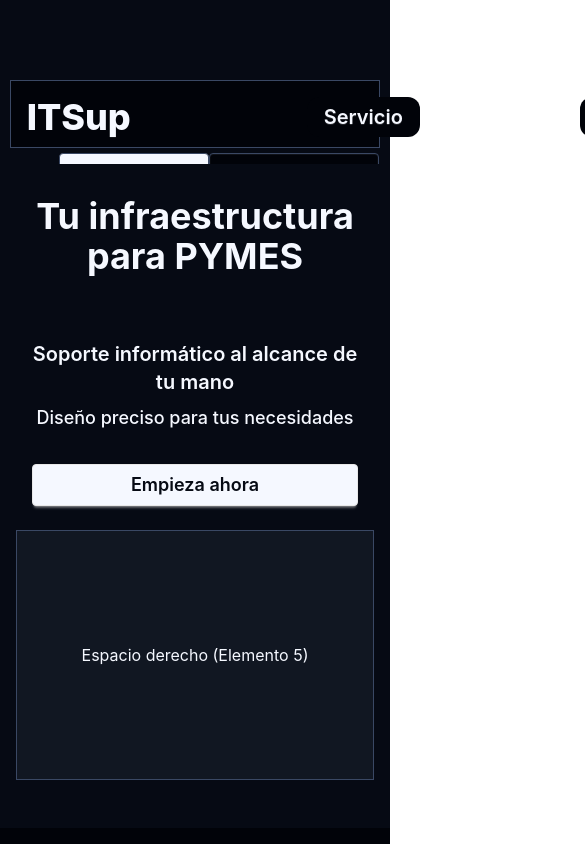
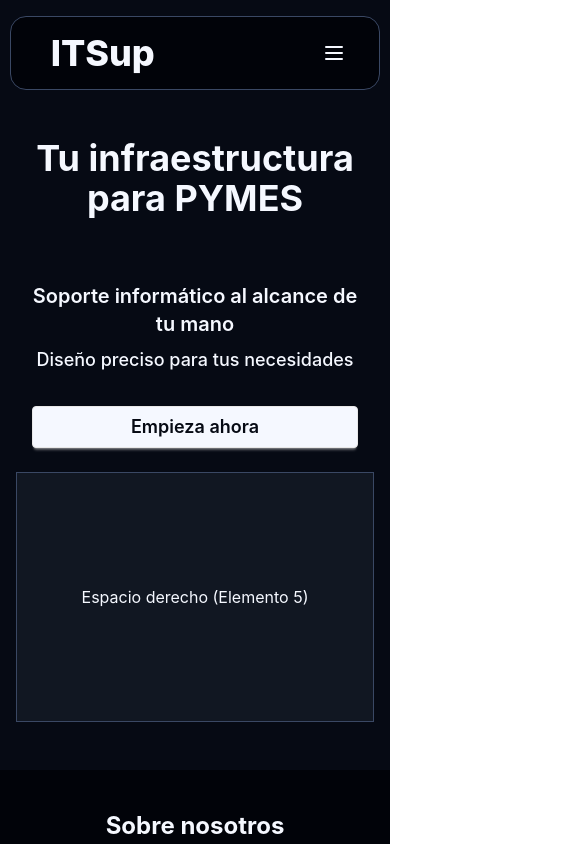
Before and after one commit to CopernicoDev/PYMES_WEB_Frontend_Angular, an Angular app: page /home in a window 390 px wide. Shown: the top 844 px of the page, 585 px wide, since content can reach past the window. Built offline with nearby package versions, Linux system fonts and the light colour scheme.

Commit message:
Pagina home adaptada completamente a movil

```diff
--- a/src/app/components/nav-bar/nav-bar-buttons/nav-bar-buttons.html
+++ b/src/app/components/nav-bar/nav-bar-buttons/nav-bar-buttons.html
@@ -1,7 +1,8 @@
-<nav class="grid grid-flow-col items-center ">
+<nav class="grid grid-flow-col items-center">
     @for (item of buttonsOptions; track item.label) {
     <a [routerLink]="item.route"
-        class="border border-border cursor-pointer text-center {{ item.estilos }}">{{item.label}}
+        class="border border-border cursor-pointer text-center {{ item.estilos }} hidden md:grid md:items-center md:justify-center h-auto min-h-0">
+        {{item.label}}
     </a>
     }
 </nav>
--- a/src/app/components/nav-bar/nav-bar-buttons/nav-bar-buttons.ts
+++ b/src/app/components/nav-bar/nav-bar-buttons/nav-bar-buttons.ts
@@ -14,12 +14,12 @@ export class NavBarButtons {
     {
       label: 'Log in',
       route: '/login',
-      estilos: 'btn px-12 py-6 bg-text text-bg font-semibold text-lg hover:bg-text-muted '
+      estilos: 'btn px-12 py-3 bg-text text-bg font-semibold text-lg hover:bg-text-muted '
     },
     {
       label: 'Registro',
       route: '/sign-up',
-      estilos: 'btn px-12 py-6 font-semibold text-lg hover:bg-bg bg-bg-dark'
+      estilos: 'btn px-12 py-3 font-semibold text-lg hover:bg-bg bg-bg-dark'
     }
   ]
 
--- a/src/app/components/nav-bar/nav-bar-routes/nav-bar-routes.html
+++ b/src/app/components/nav-bar/nav-bar-routes/nav-bar-routes.html
@@ -1,6 +1,7 @@
-<nav class="grid grid-flow-col gap-40 items-center">
-    @for (item of menuOptions; track item.route) {
-    <a [routerLink]="item.route" routerLinkActive="active-link" class="nav-link {{item.estilos}}">
+<nav class="grid grid-flow-col gap-4 md:gap-20 lg:gap-40 items-center">
+    @for (item of menuOptions; track item.route; let idx = $index) {
+    <a [routerLink]="item.route" routerLinkActive="active-link"
+        class="nav-link {{item.estilos}} {{ idx > 0 ? 'hidden md:grid md:items-center md:justify-center h-auto min-h-0' : 'grid items-center justify-center' }}">
         {{item.label}}
     </a>
     }
--- a/src/app/components/nav-bar/nav-bar.html
+++ b/src/app/components/nav-bar/nav-bar.html
@@ -1,5 +1,54 @@
 <nav
-    class="bg-bg-dark border border-border md:min-w-[50vw] md:max-w-[50vw] md:min-h-[10vh] md:max-h-[10vh] min-w-[95vw] max-w-[95vw] min-h-[5vh] max-h-[8vh] md:mt-20 md:px-12 mt-20 md:grid md:grid-cols-2 ">
+    class="bg-bg-dark border border-border grid grid-cols-2 justify-between items-center md:min-w-[50vw] md:max-w-[50vw] md:min-h-[10vh] md:max-h-[10vh] min-w-[95vw] max-w-[95vw] min-h-[70px] md:mt-20 mt-4 px-6 md:px-12 relative rounded-2xl z-50">
+
+    <!-- Enlaces / Logo -->
     <app-nav-bar-routes class="grid justify-self-start"></app-nav-bar-routes>
-    <app-nav-bar-buttons class=" grid justify-self-end"></app-nav-bar-buttons>
+
+    <!-- Botones de Escritorio y Menú Hamburguesa Móvil -->
+    <div class="grid justify-self-end items-center grid-flow-col gap-4">
+        <!-- Botones de Escritorio -->
+        <app-nav-bar-buttons class="hidden md:grid"></app-nav-bar-buttons>
+
+        <!-- Botón de Menú Móvil -->
+        <button (click)="toggleMenu()" class="btn btn-ghost md:hidden p-2 text-text hover:bg-bg focus:outline-none"
+            aria-label="Toggle Menu">
+            @if (!isMenuOpen) {
+            <!-- Icono de Hamburguesa -->
+            <svg xmlns="http://www.w3.org/2000/svg" class="h-6 w-6" fill="none" viewBox="0 0 24 24"
+                stroke="currentColor" stroke-width="2">
+                <path stroke-linecap="round" stroke-linejoin="round" d="M4 6h16M4 12h16M4 18h16" />
+            </svg>
+            } @else {
+            <!-- Icono de Cerrar (X) -->
+            <svg xmlns="http://www.w3.org/2000/svg" class="h-6 w-6" fill="none" viewBox="0 0 24 24"
+                stroke="currentColor" stroke-width="2">
+                <path stroke-linecap="round" stroke-linejoin="round" d="M6 18L18 6M6 6l12 12" />
+            </svg>
+            }
+        </button>
+    </div>
+
+    <!-- Menú Desplegable Móvil -->
+    @if (isMenuOpen) {
+    <div
+        class="absolute top-[110%] left-0 w-full bg-bg-dark border border-border rounded-xl p-6 grid grid-cols-1 gap-4 shadow-lg md:hidden z-50">
+        <!-- Enlaces Móviles -->
+        <div class="grid grid-cols-1 gap-2 text-center">
+            <a routerLink="/services-it" (click)="closeMenu()"
+                class="p-3 font-semibold text-lg btn btn-ghost rounded-xl text-text hover:bg-bg w-full">Servicio</a>
+            <a routerLink="/contact" (click)="closeMenu()"
+                class="p-3 font-semibold text-lg btn btn-ghost rounded-xl text-text hover:bg-bg w-full">Contacto</a>
+        </div>
+        <!-- Divisor -->
+        <div class="border-t border-border my-1"></div>
+        <!-- Botones Móviles -->
+        <div class="grid grid-cols-1 gap-3">
+            <a routerLink="/login" (click)="closeMenu()"
+                class="btn w-full py-4 bg-text text-bg font-semibold text-lg hover:bg-text-muted rounded-xl text-center">Log
+                in</a>
+            <a routerLink="/sign-up" (click)="closeMenu()"
+                class="btn w-full py-4 font-semibold text-lg hover:bg-bg bg-bg-dark border border-border rounded-xl text-center text-text">Registro</a>
+        </div>
+    </div>
+    }
 </nav>
--- a/src/app/components/nav-bar/nav-bar.ts
+++ b/src/app/components/nav-bar/nav-bar.ts
@@ -2,8 +2,6 @@ import { Component } from '@angular/core';
 import { NavBarRoutes } from './nav-bar-routes/nav-bar-routes';
 import { NavBarButtons } from './nav-bar-buttons/nav-bar-buttons';
 import { RouterLink, RouterLinkActive } from '@angular/router';
-
-
 
 @Component({
   selector: 'app-nav-bar',
@@ -12,5 +10,13 @@ import { RouterLink, RouterLinkActive } from '@angular/router';
   styleUrl: './nav-bar.css',
 })
 export class NavBar {
+  isMenuOpen = false;
 
+  toggleMenu() {
+    this.isMenuOpen = !this.isMenuOpen;
+  }
+
+  closeMenu() {
+    this.isMenuOpen = false;
+  }
 }
```
